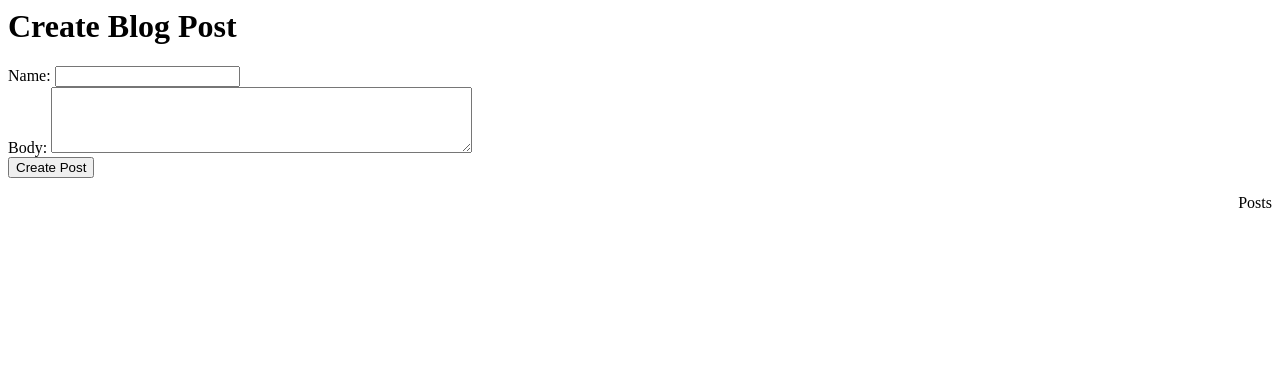
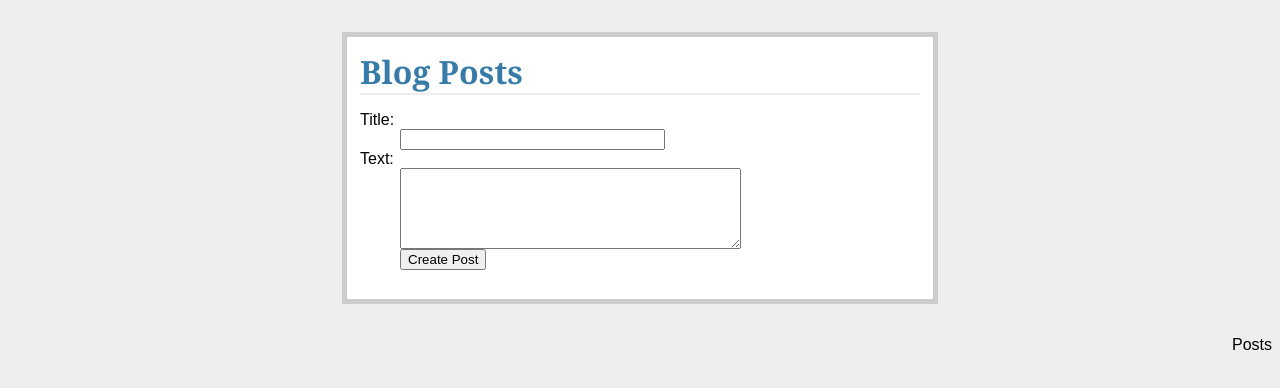
Before and after one commit to thomasballinger/wsgi, a plain HTML site: page index.html in a window 1280 px wide. Drawn offline with nearby package versions, Linux system fonts and the light colour scheme; no server answers.

Commit message:
added styling

```diff
--- a/index.html
+++ b/index.html
@@ -4,15 +4,32 @@
 </head>
 <script type="text/javascript" src="http://code.jquery.com/jquery-1.7.1.min.js"></script>
 <style type="text/css">
+body { font-family: sans-serif; background: #eee; }
+a, h1, h2 { color: #377BA8; }
+h1, h2 { font-family: 'Georgia', serif; margin: 0; }
+h1 { border-bottom: 2px solid #eee; }
+h2 { font-size: 1.2em; }
+
+.page { margin: 2em auto; width: 35em; border: 5px solid #ccc;
+                  padding: 0.8em; background: white; }
 .posts{float:right;}
+
+/*#blog_post label{padding: 5px;}*/
 </style>
 <body>
-<h1>Create Blog Post</h1>
-<div>
-<form name="blog_post" id="blog_post"/>
+<div class="page">
+<h1>Blog Posts</h1>
+<!--form name="blog_post" id="blog_post"/>
 	<label>Name: </label><input name="name" id="name" type="text"/><br>
 	<label>Body: </label><textarea name="body" id="body" rows="4" cols="50"></textarea><br>
 	<input class="submit" name="create" id="create" type="button" value="Create Post"/>
+</form-->
+<form name="blog_post" id="blog_post" class="add-entry">
+     <dl>
+        <dt>Title:</dt><dd><input name="name" size="30" type="text"></dd>
+        <dt>Text:</dt><dd><textarea name="body" id="body" rows="5" cols="40"></textarea></dd>
+        <dd><input class="submit" value="Create Post" type="button"></dd>
+    </dl>
 </form>
 </div>
 <div class="posts">
```
